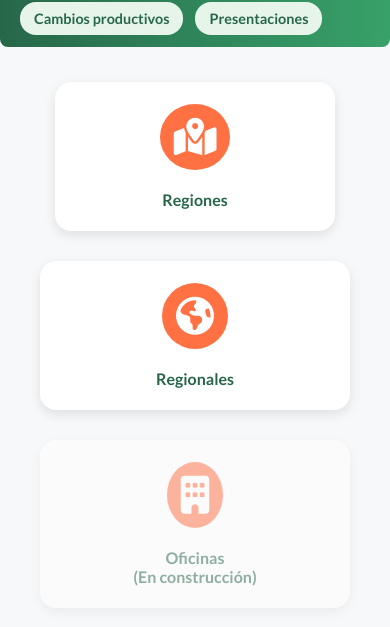
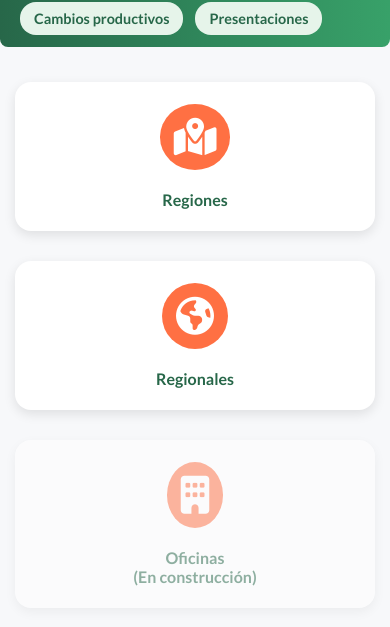
Before and after one commit to ErikaGarciaArista/InteligenciaOperaciones, a plain HTML site: page index.html in a window 390 px wide. Shown: the part 217-844 px from the top of the page. Drawn offline with nearby package versions, Linux system fonts and the light colour scheme.

Commit message:
Mejora para responsive

```diff
--- a/style.css
+++ b/style.css
@@ -75,7 +75,9 @@ body {
 /* Botones: unificar todas las variantes */
 button[class*='btn'], a[class*='btn'] {
     border-radius: 16px;
-    flex: 1 1 200px;
+    flex: 1 1 240px;
+    max-width: 280px;
+    min-width: 200px;
     margin: 15px;
     background: #fff;
     color: #2C2C2C;
@@ -84,12 +86,14 @@ button[class*='btn'], a[class*='btn'] {
     line-height: normal;
     box-shadow: 0 4px 12px rgba(0,0,0,.1);
     transition: transform .3s ease, box-shadow .3s ease;
-    display: inline-block;
+    display: flex;
+    flex-direction: column;
+    align-items: center;
+    justify-content: center;
     text-decoration: none;
     border: none;
     cursor: pointer;
     font-family: Lato, Arial, sans-serif;
-    max-width: 280px;
 }
 
 button[class*='btn']:hover, a[class*='btn']:hover {
@@ -166,3 +170,17 @@ a.btn-small.green-orange .label {
 .tab-content.active {
     display: flex;
 }
+
+/* Media queries para mejor responsividad */
+@media (max-width: 1024px) {
+  button[class*='btn'], a[class*='btn'] {
+    flex: 1 1 45%;  /* dos botones por fila */
+    max-width: none;
+  }
+}
+
+@media (max-width: 600px) {
+  button[class*='btn'], a[class*='btn'] {
+    flex: 1 1 90%;  /* un botón por fila */
+  }
+}
```
